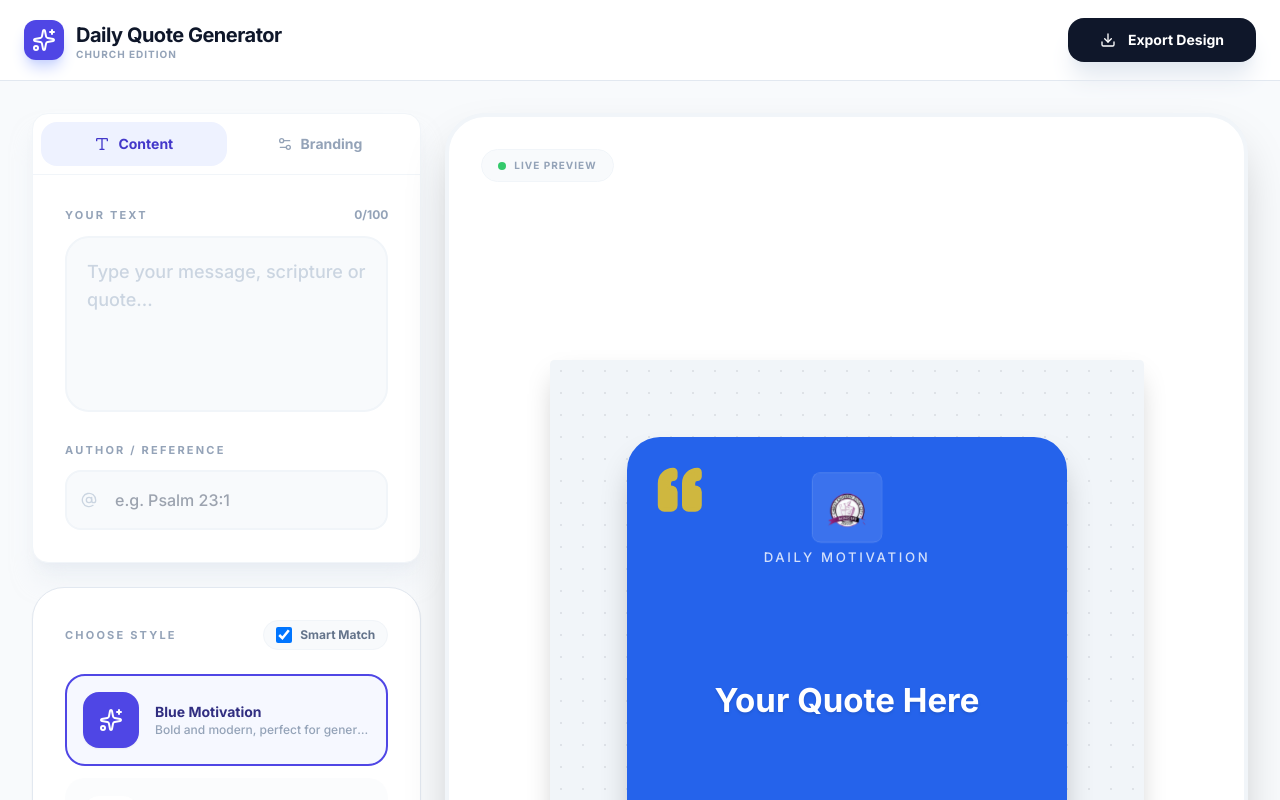
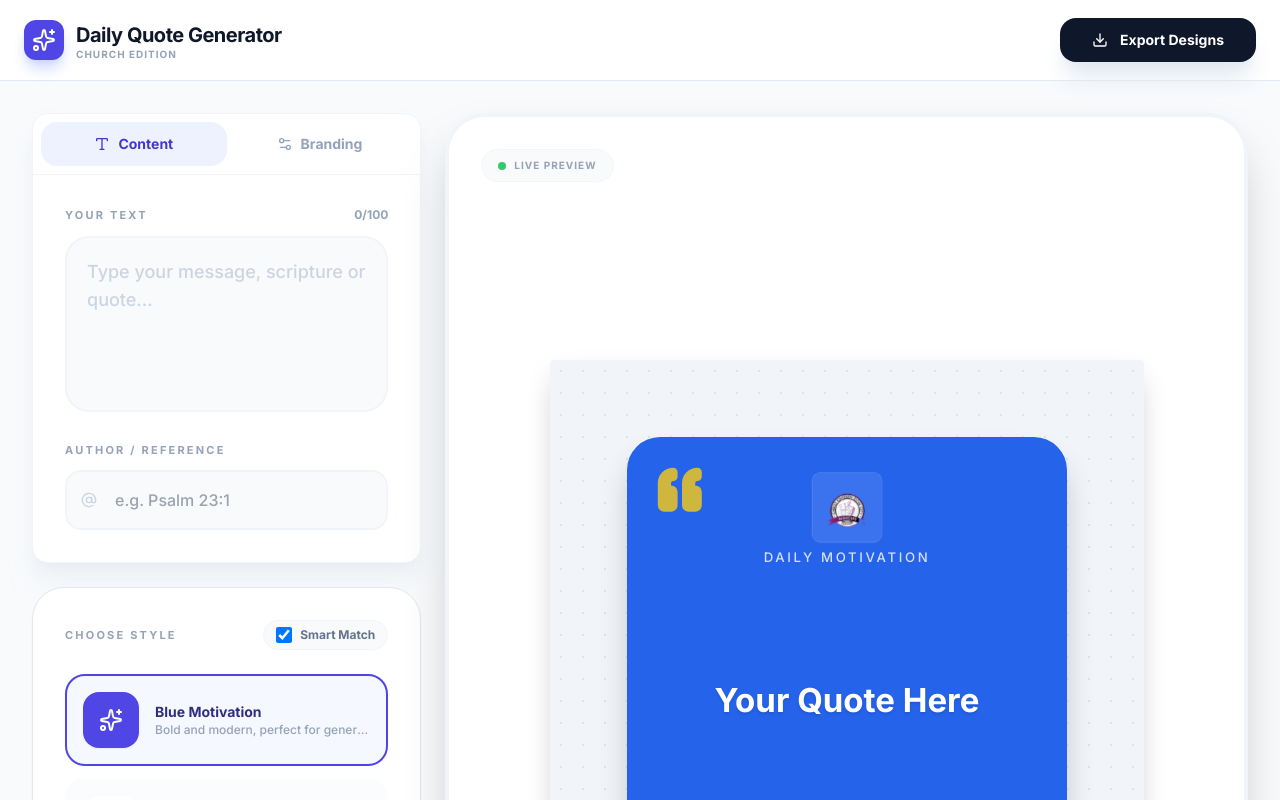
Before and after one commit to olajesu070/daily-quote-generator, a React (Vite) app: page / in a window 1280 px wide. Shown: the top 800 px of the page. Built offline with nearby package versions, Linux system fonts and the light colour scheme; the HTML template or start-up script is replaced by a standard one; a web font is replaced by a local one.

Commit message:
test for auto deployment 2

```diff
--- a/src/App.tsx
+++ b/src/App.tsx
@@ -156,7 +156,7 @@ function App() {
               className="bg-slate-900 hover:bg-slate-800 text-white px-4 sm:px-8 py-2 sm:py-3 rounded-xl sm:rounded-2xl font-bold text-xs sm:text-sm transition-all transform hover:scale-[1.02] active:scale-[0.98] flex items-center gap-2 sm:gap-3 shadow-xl shadow-slate-200"
             >
               <Download className="w-3 h-3 sm:w-4 sm:h-4" />
-              <span className="hidden sm:inline">Export Design</span>
+              <span className="hidden sm:inline">Export Designs</span>
               <span className="sm:hidden">Exports</span>
             </button>
           </div>
```
